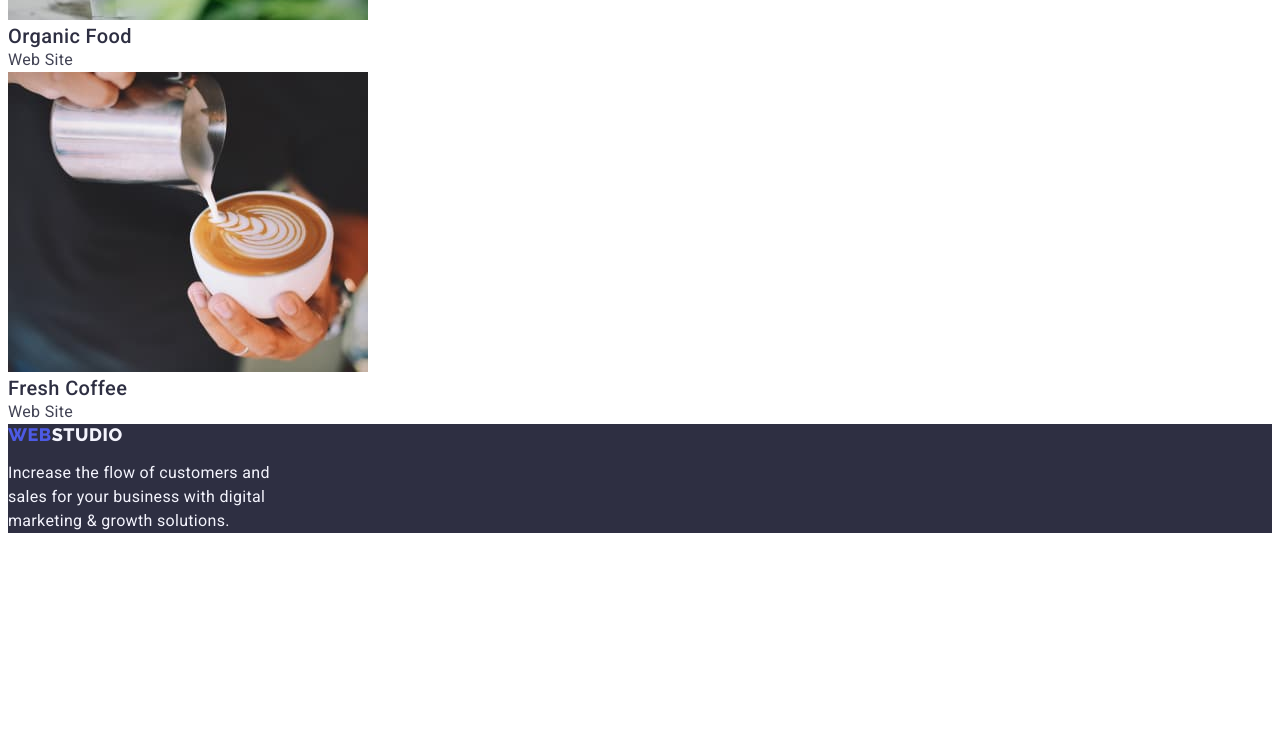
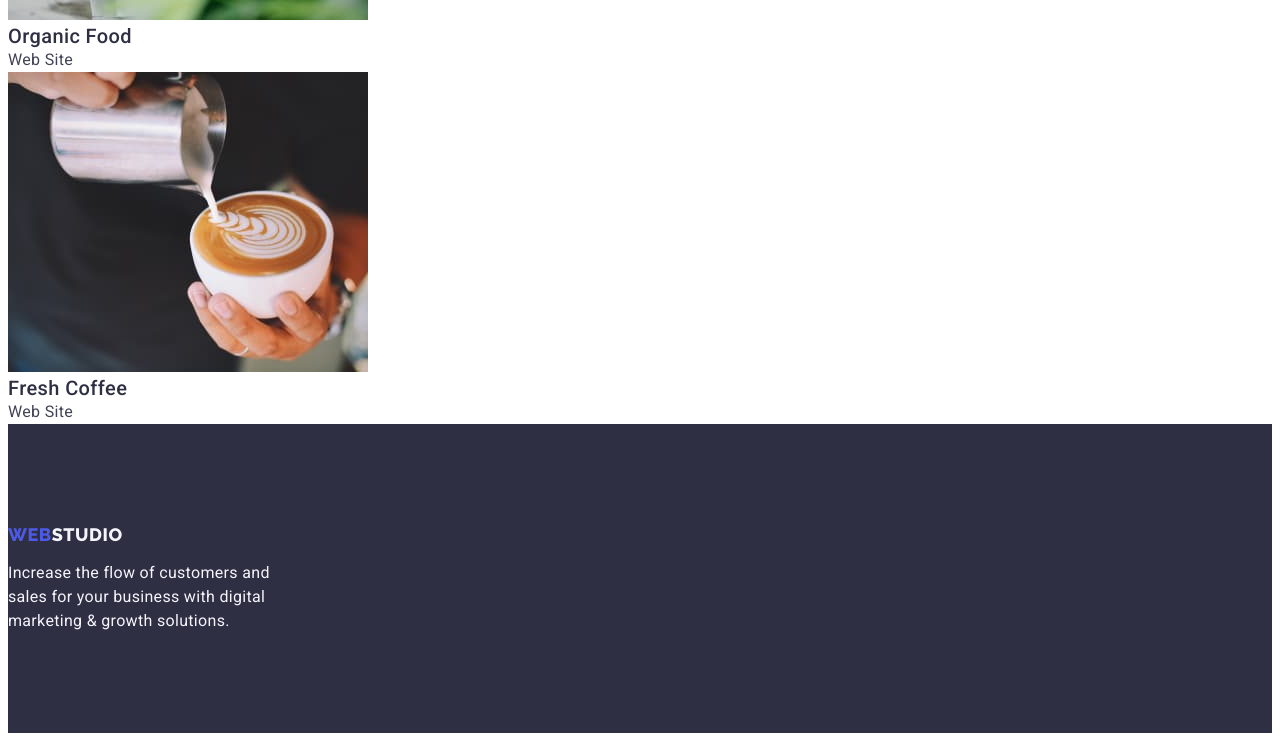
Before and after one commit to Vaku1a/goit-markup-hw-03, a plain HTML site: page portfolio.html in a window 1280 px wide. Shown: the part 3178-3919 px from the top of the page. Before the commit the page ends 3719 px from the top, so only its background shows below. Drawn offline with Linux system fonts and the light colour scheme.

Commit message:
add footer 1.1 after auto-correction

```diff
--- a/css/styles.css
+++ b/css/styles.css
@@ -256,6 +256,10 @@ body {
 .bottom {
   display: block;
   width: 1158px;
+  /* padding: 100px 0; */
+}
+
+.page-footer {
   padding: 100px 0;
 }
 
```
